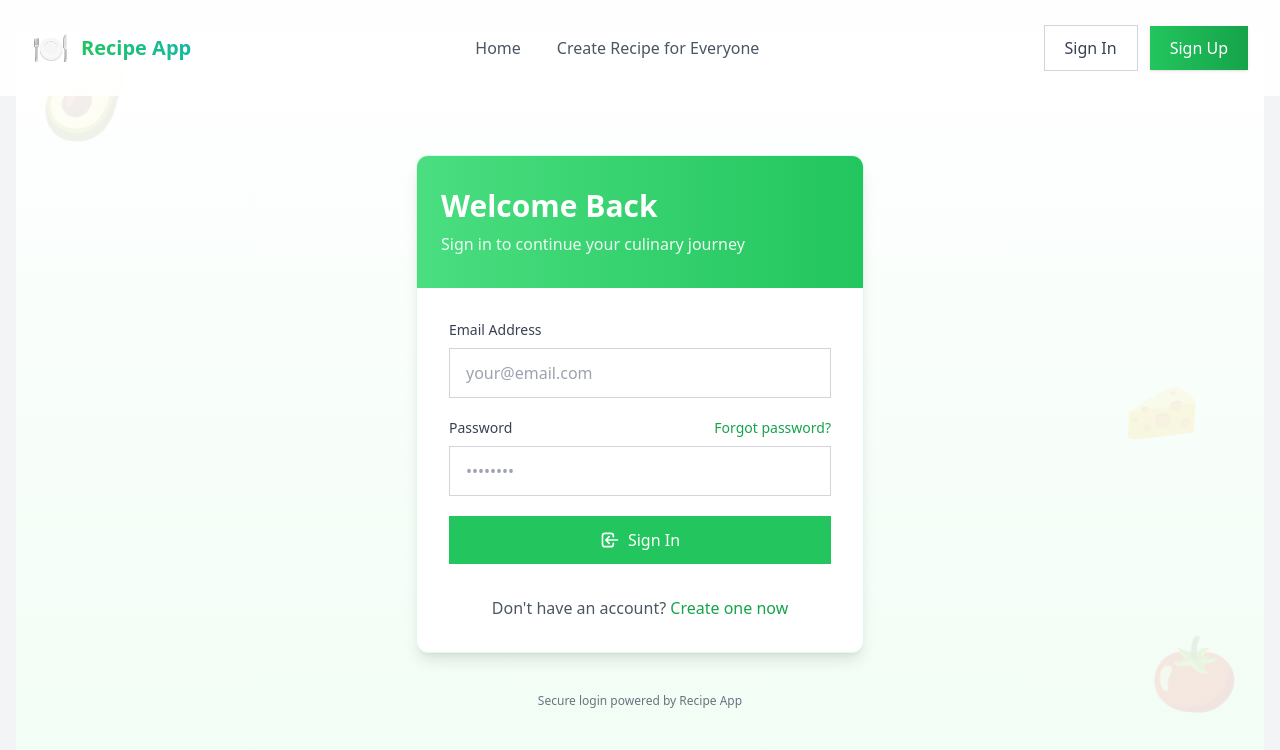
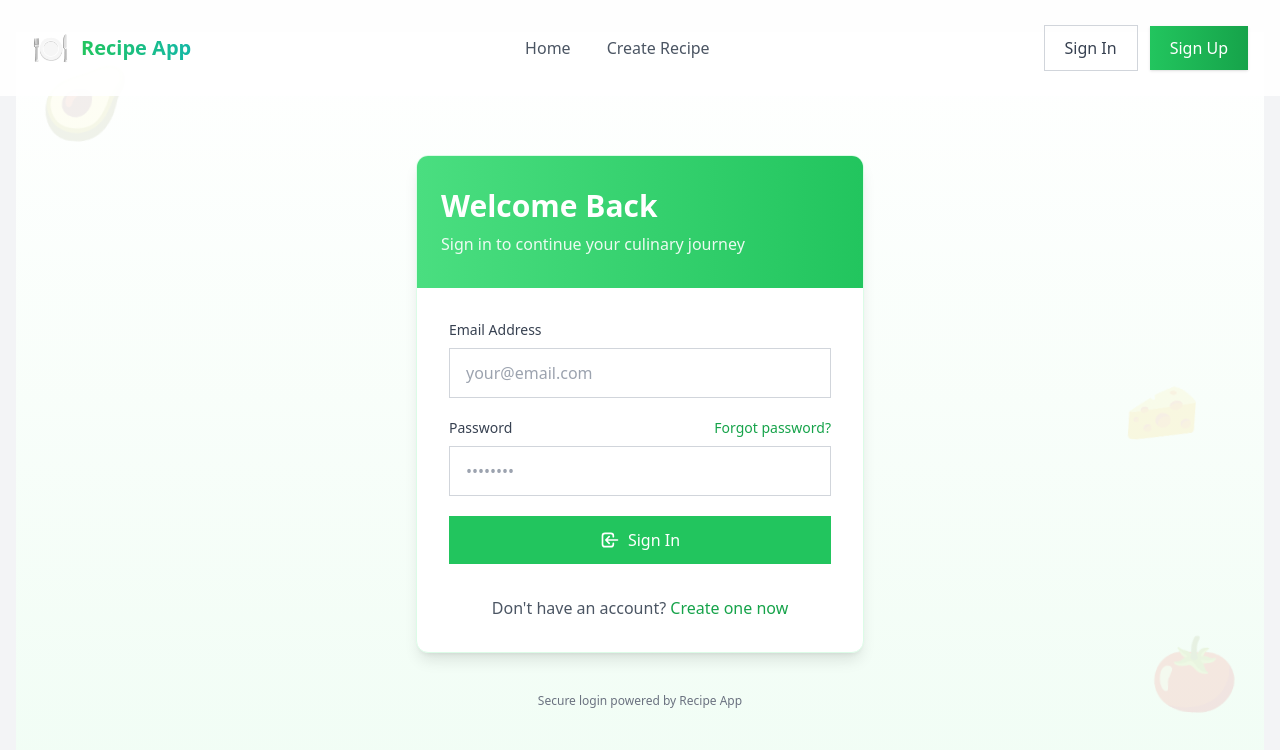
Before and after one commit to kasun020/recipe-app-0, a React (Vite) app in the folder frontend/: page /login in a window 1280 px wide. Shown: the top 750 px of the page. Built offline with nearby package versions, Linux system fonts and the light colour scheme.

Commit message:
updated navbar

```diff
--- a/frontend/src/components/Navbar.jsx
+++ b/frontend/src/components/Navbar.jsx
@@ -78,19 +78,28 @@ function Navbar() {
           <div className="hidden md:flex items-center space-x-1">
             <Link
               to="/"
-              className={`px-4 py-2 rounded-lg text-gray-600 font-medium transition-all duration-200 hover:text-gray-900 hover:bg-gray-100 ${
-                isActive("/") ? "bg-green-50 text-green-700" : ""
+              className={`nav-link px-4 py-2 rounded-lg text-gray-600 font-medium transition-all duration-300 hover:text-green-700 relative group overflow-hidden ${
+                isActive("/")
+                  ? "bg-green-50 text-green-700"
+                  : "hover:bg-green-50/50"
               }`}
             >
-              Home
+              <span className="relative z-10">Home</span>
+              <span className="absolute bottom-0 left-0 w-full h-0.5 bg-green-500 transform origin-left scale-x-0 transition-transform duration-300 group-hover:scale-x-100"></span>
+              <span className="absolute inset-0 bg-gradient-to-r from-green-50/0 to-green-50/60 opacity-0 group-hover:opacity-100 transition-opacity duration-300 -z-10"></span>
             </Link>
+
             <Link
               to="/create-recipe"
-              className={`px-4 py-2 rounded-lg text-gray-600 font-medium transition-all duration-200 hover:text-gray-900 hover:bg-gray-100 ${
-                isActive("/create-recipe") ? "bg-green-50 text-green-700" : ""
+              className={`nav-link px-4 py-2 rounded-lg text-gray-600 font-medium transition-all duration-300 hover:text-green-700 relative group overflow-hidden ${
+                isActive("/create-recipe")
+                  ? "bg-green-50 text-green-700"
+                  : "hover:bg-green-50/50"
               }`}
             >
-              Create Recipe for Everyone
+              <span className="relative z-10">Create Recipe</span>
+              <span className="absolute bottom-0 left-0 w-full h-0.5 bg-green-500 transform origin-left scale-x-0 transition-transform duration-300 group-hover:scale-x-100"></span>
+              <span className="absolute inset-0 bg-gradient-to-r from-green-50/0 to-green-50/60 opacity-0 group-hover:opacity-100 transition-opacity duration-300 -z-10"></span>
             </Link>
           </div>
 
@@ -190,25 +199,31 @@ function Navbar() {
         <div className="px-2 pt-2 pb-3 space-y-1 sm:px-3">
           <Link
             to="/"
-            className={`block px-3 py-2 rounded-md text-base font-medium ${
+            className={`block px-3 py-2 rounded-md text-base font-medium transition-all duration-300 relative overflow-hidden ${
               isActive("/")
                 ? "bg-green-50 text-green-700"
-                : "text-gray-700 hover:bg-gray-100"
+                : "text-gray-700 hover:text-green-600 hover:bg-green-50/60"
             }`}
             onClick={() => setIsMobileMenuOpen(false)}
           >
-            Home
+            <span className="relative z-10">Home</span>
+            {!isActive("/") && (
+              <span className="absolute bottom-0 left-0 w-0 h-0.5 bg-green-500 group-hover:w-full transition-all duration-300"></span>
+            )}
           </Link>
           <Link
             to="/create-recipe"
-            className={`block px-3 py-2 rounded-md text-base font-medium ${
+            className={`block px-3 py-2 rounded-md text-base font-medium transition-all duration-300 relative overflow-hidden ${
               isActive("/create-recipe")
                 ? "bg-green-50 text-green-700"
-                : "text-gray-700 hover:bg-gray-100"
+                : "text-gray-700 hover:text-green-600 hover:bg-green-50/60"
             }`}
             onClick={() => setIsMobileMenuOpen(false)}
           >
-            Create Recipe
+            <span className="relative z-10">Create Recipe</span>
+            {!isActive("/create-recipe") && (
+              <span className="absolute bottom-0 left-0 w-0 h-0.5 bg-green-500 group-hover:w-full transition-all duration-300"></span>
+            )}
           </Link>
           <div className="pt-4 pb-3 border-t border-gray-300">
             <div className="flex items-center justify-center space-x-3 px-3 py-3">
@@ -262,7 +277,7 @@ function Navbar() {
   );
 }
 
-// Add animation for mobile menu
+// Add animation for mobile menu and hover effects
 const navbarStyles = `
 @keyframes fadeDown {
   from {
@@ -277,6 +292,32 @@ const navbarStyles = `
 .animate-fadeDown {
   animation: fadeDown 0.3s ease-out;
 }
+
+.nav-link:hover {
+  transform: translateY(-2px);
+  box-shadow: 0 4px 6px -1px rgba(0, 0, 0, 0.1), 0 2px 4px -1px rgba(0, 0, 0, 0.06);
+}
+
+@keyframes pulse {
+  0%, 100% {
+    opacity: 1;
+  }
+  50% {
+    opacity: 0.7;
+  }
+}
+
+.nav-link:hover::before {
+  content: "";
+  position: absolute;
+  top: 0;
+  left: 0;
+  width: 100%;
+  height: 100%;
+  background: radial-gradient(circle at center, rgba(52, 211, 153, 0.2) 0%, transparent 70%);
+  z-index: -1;
+  animation: pulse 2s cubic-bezier(0.4, 0, 0.6, 1) infinite;
+}
 `;
 
 // Add styles to document
```
